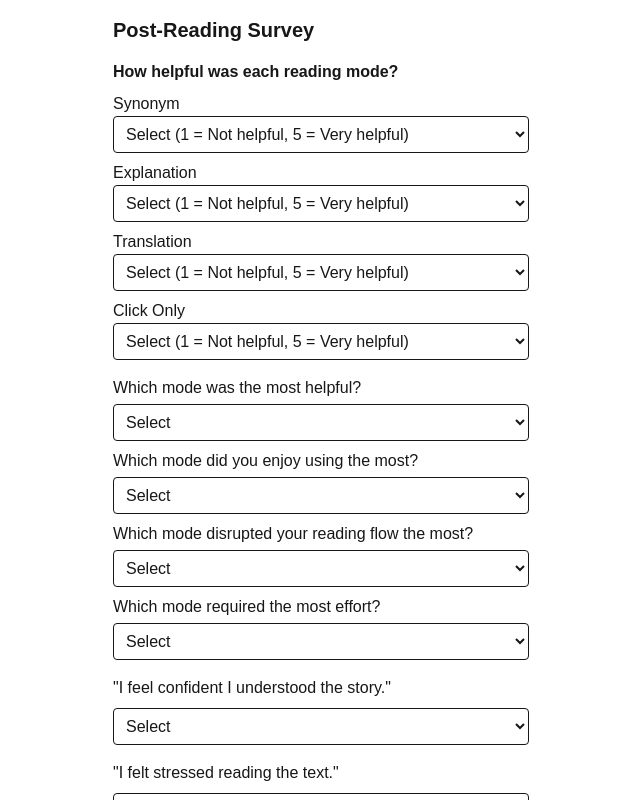
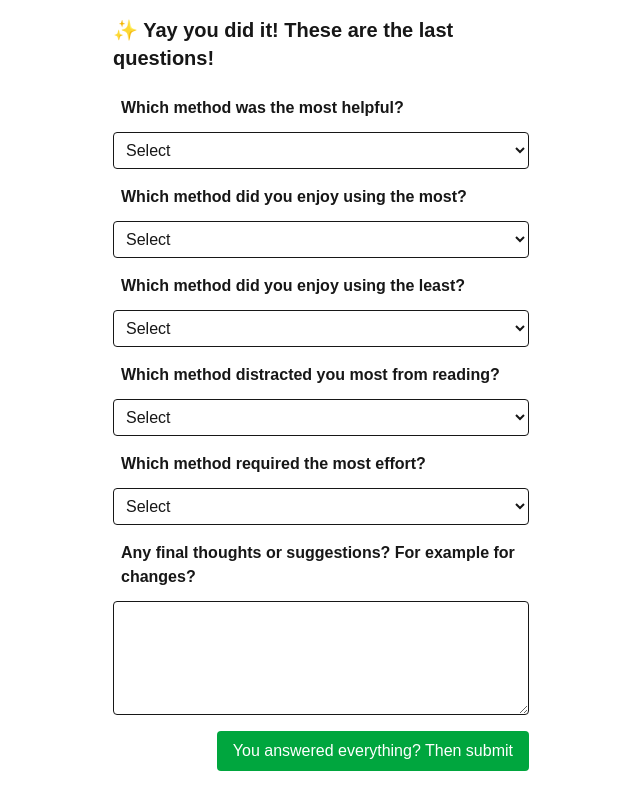
Before and after one commit to annappnkl/digital-reading, a Next.js app: page /postsurvey in a window 1280 px wide. Both pictures are taken after a click on the button "Continue". Shown: the top 800 px of the page, without its empty margins (319-959 px from the left). Built offline with nearby package versions, Linux system fonts and the light colour scheme.

Commit message:
added an in between screen because people overlooked it

```diff
--- a/pages/postsurvey.tsx
+++ b/pages/postsurvey.tsx
@@ -9,6 +9,7 @@ export default function PostSurvey() {
   const [formData, setFormData] = useState({
     ranking_helpful: '',
     ranking_enjoyable: '',
+    ranking_not_enjoyable: '',
     ranking_disruptive: '',
     ranking_effort: '',
     per_condition_helpfulness: {
@@ -45,10 +46,8 @@ export default function PostSurvey() {
     <div className="p-4 max-w-md mx-auto">
       {step === 1 && (
         <>
-          <h1 className="text-xl font-bold mb-4">🎉 One last thing!</h1>
-          <p className="text-gray-700 mb-4">
-            You’re almost done. We just have a few final questions about your experience.
-          </p>
+          <h1 className="text-xl font-bold mb-4">🎉 One last set of questions coming up!</h1>
+          <p className="text-gray-700 mb-4">Then we're done. Click below to continue.</p>
           <button
             onClick={() => setStep(2)}
             className="px-6 py-2 bg-blue-600 text-white rounded hover:bg-blue-700 transition"
@@ -60,92 +59,54 @@ export default function PostSurvey() {
 
       {step === 2 && (
         <>
-          <h1 className="text-xl font-bold mb-4">Post-Reading Survey</h1>
+          <h1 className="text-xl font-bold mb-4">✨ Yay you did it! These are the last questions!</h1>
 
-          <p className="mb-2 font-semibold">How helpful was each reading mode?</p>
-          {['synonym', 'explanation', 'translation', 'click_only'].map(mode => (
-            <div key={mode} className="mb-2">
-              <label className="capitalize block">{mode.replace('_', ' ')}</label>
-              <select
-                name={mode}
-                value={formData.per_condition_helpfulness[mode]}
-                onChange={e =>
-                  setFormData(prev => ({
-                    ...prev,
-                    per_condition_helpfulness: {
-                      ...prev.per_condition_helpfulness,
-                      [mode]: e.target.value
-                    }
-                  }))
-                }
-                className="block w-full p-2 border rounded"
-              >
-                <option value="">Select (1 = Not helpful, 5 = Very helpful)</option>
-                {[1, 2, 3, 4, 5].map(n => (
-                  <option key={n} value={n}>{n}</option>
-                ))}
-              </select>
-            </div>
-          ))}
-
-          <label className="block mt-4 mb-1">Which mode was the most helpful?</label>
+          <label className="block mt-4 p-2 mb-1 font-semibold">Which method was the most helpful?</label>
           <select name="ranking_helpful" value={formData.ranking_helpful} onChange={handleChange} className="block mb-2 p-2 border rounded w-full">
             <option value="">Select</option>
-            {['synonym', 'explanation', 'translation', 'click_only'].map(opt => (
+            {['Synonym/simplification replacement', 'Detailed explanation', 'Translation to my native language', 'Marking words & dictionary', 'None'].map(opt => (
               <option key={opt} value={opt}>{opt.replace('_', ' ')}</option>
             ))}
           </select>
 
-          <label className="block mb-1">Which mode did you enjoy using the most?</label>
+          <label className="block p-2 mb-1 font-semibold">Which method did you enjoy using the most?</label>
           <select name="ranking_enjoyable" value={formData.ranking_enjoyable} onChange={handleChange} className="block mb-2 p-2 border rounded w-full">
             <option value="">Select</option>
-            {['synonym', 'explanation', 'translation', 'click_only'].map(opt => (
+            {['Synonym/simplification replacement', 'Detailed explanation', 'Translation to my native language', 'Marking words & dictionary', 'None'].map(opt => (
               <option key={opt} value={opt}>{opt.replace('_', ' ')}</option>
             ))}
           </select>
 
-          <label className="block mb-1">Which mode disrupted your reading flow the most?</label>
-          <select name="ranking_disruptive" value={formData.ranking_disruptive} onChange={handleChange} className="block mb-2 p-2 border rounded w-full">
+          <label className="block p-2 mb-1 font-semibold">Which method did you enjoy using the least?</label>
+          <select name="ranking_not_enjoyable" value={formData.ranking_not_enjoyable} onChange={handleChange} className="block mb-2 p-2 border rounded w-full">
             <option value="">Select</option>
-            {['synonym', 'explanation', 'translation', 'click_only', 'none'].map(opt => (
+            {['Synonym/simplification replacement', 'Detailed explanation', 'Translation to my native language', 'Marking words & dictionary', 'None'].map(opt => (
               <option key={opt} value={opt}>{opt.replace('_', ' ')}</option>
             ))}
           </select>
 
-          <label className="block mb-1">Which mode required the most effort?</label>
-          <select name="ranking_effort" value={formData.ranking_effort} onChange={handleChange} className="block mb-2 p-2 border rounded w-full">
+          <label className="block p-2 mb-1 font-semibold">Which method distracted you most from reading?</label>
+          <select name="ranking_disruptive" value={formData.ranking_disruptive} onChange={handleChange} className="block mb-2 p-2 border rounded w-full">
             <option value="">Select</option>
-            {['synonym', 'explanation', 'translation', 'click_only'].map(opt => (
+            {['Synonym/simplification replacement', 'Detailed explanation', 'Translation to my native language', 'Marking words & dictionary', 'None'].map(opt => (
               <option key={opt} value={opt}>{opt.replace('_', ' ')}</option>
             ))}
           </select>
 
-          <label className="block mb-2 mt-4">"I feel confident I understood the story."</label>
-          <select name="comprehension" value={formData.comprehension} onChange={handleChange} className="block mb-4 p-2 border rounded w-full">
+          <label className="block p-2 mb-1 font-semibold">Which method required the most effort?</label>
+          <select name="ranking_effort" value={formData.ranking_effort} onChange={handleChange} className="block mb-2 p-2 border rounded w-full">
             <option value="">Select</option>
-            <option value="1">Strongly disagree</option>
-            <option value="2">Disagree</option>
-            <option value="3">Neutral</option>
-            <option value="4">Agree</option>
-            <option value="5">Strongly agree</option>
+            {['Synonym/simplification replacement', 'Detailed explanation', 'Translation to my native language', 'Marking words & dictionary', 'None'].map(opt => (
+              <option key={opt} value={opt}>{opt.replace('_', ' ')}</option>
+            ))}
           </select>
 
-          <label className="block mb-2">"I felt stressed reading the text."</label>
-          <select name="stress" value={formData.stress} onChange={handleChange} className="block mb-4 p-2 border rounded w-full">
-            <option value="">Select</option>
-            <option value="1">Not at all</option>
-            <option value="2">A little</option>
-            <option value="3">Moderately</option>
-            <option value="4">Quite a bit</option>
-            <option value="5">Extremely</option>
-          </select>
-
-          <label className="block mb-2">Any final thoughts or suggestions?</label>
+          <label className="block p-2 mb-1 font-semibold">Any final thoughts or suggestions? For example for changes?</label>
           <textarea name="notes" value={formData.notes} onChange={handleChange} className="block mb-4 p-2 border rounded w-full" rows={4}></textarea>
 
           <div className="flex justify-end">
             <button onClick={handleSubmit} className="px-4 py-2 bg-green-600 text-white rounded">
-              Submit
+              You answered everything? Then submit
             </button>
           </div>
         </>
```
